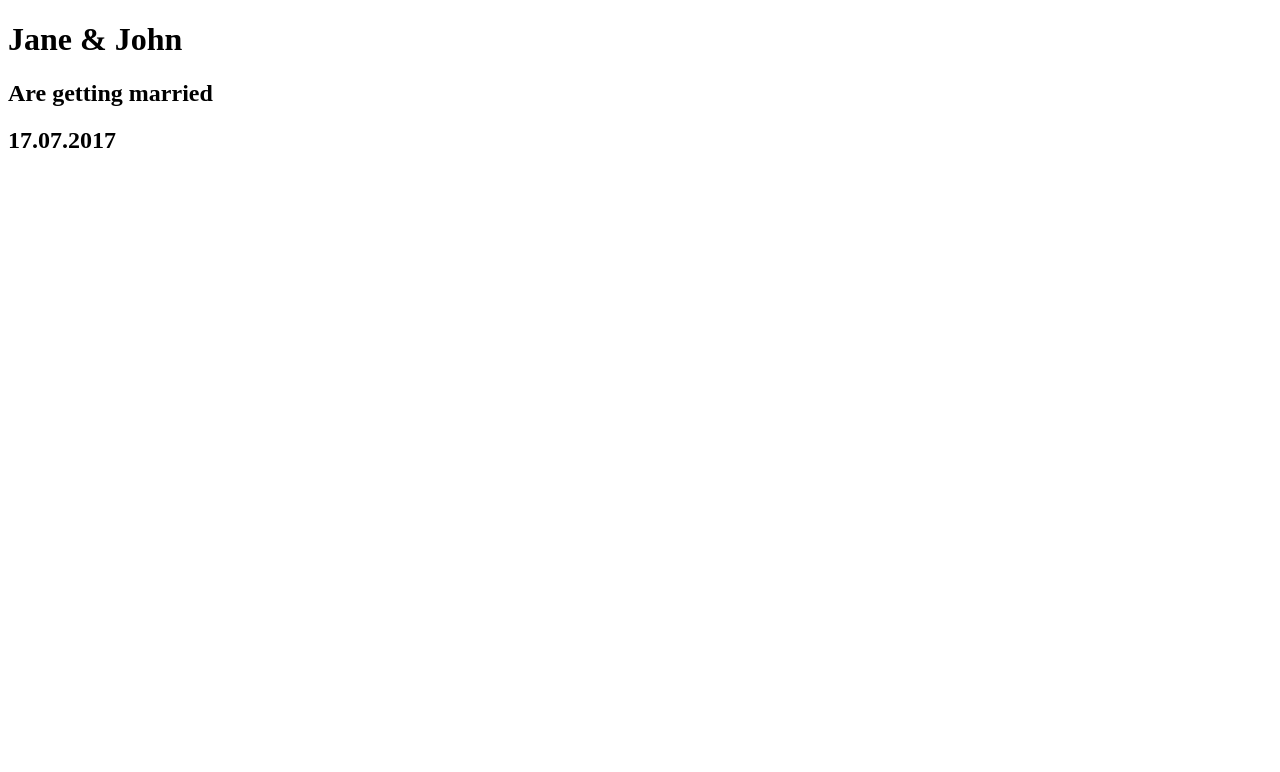
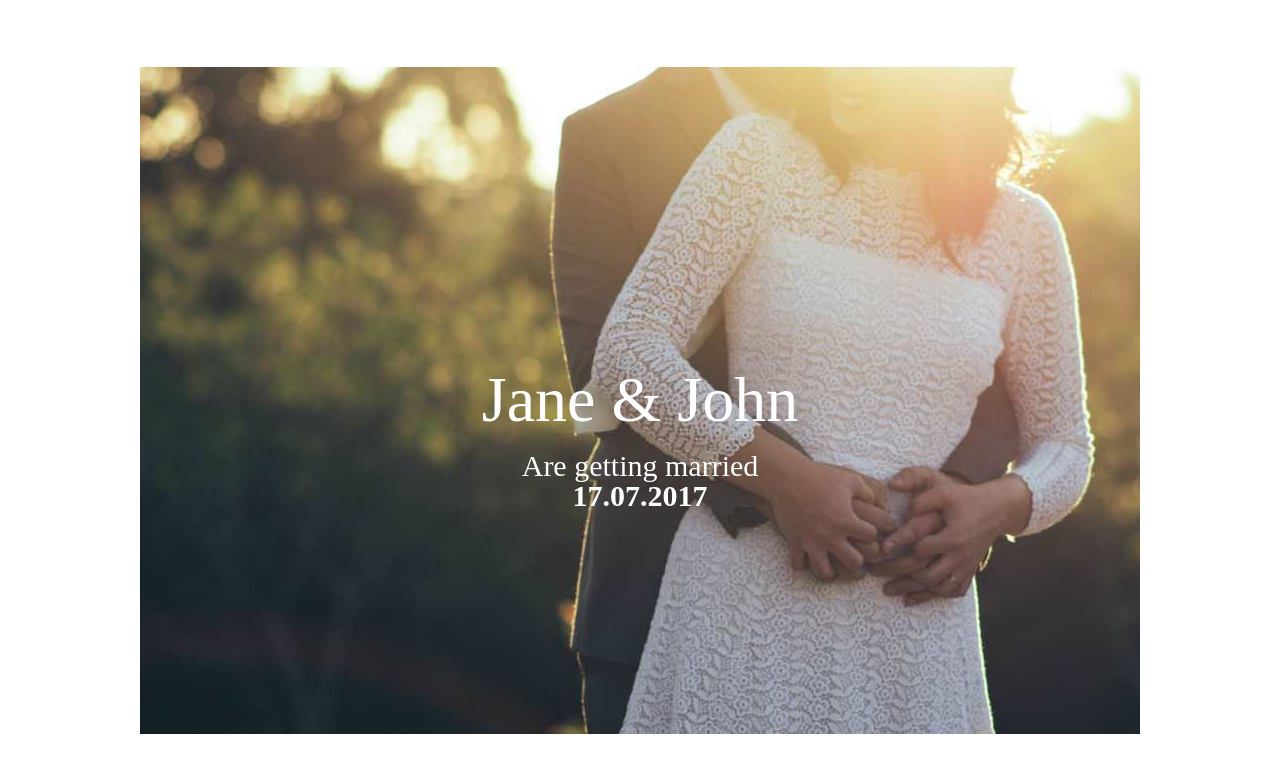
Before and after one commit to IndreRod88/frontendkursas2, a plain HTML site: page Wedding/index.html in a window 1280 px wide. Drawn offline with Linux system fonts and the light colour scheme.

Commit message:
NamuDarbas

```diff
--- a/Wedding/index.html
+++ b/Wedding/index.html
@@ -6,12 +6,11 @@
     <title>Wedding</title>
 </head>
 <body>
-<header class="w3-display-container w3-wide bgimg w3-grayscale-min" id="home">
-    <div class="w3-display-middle w3-text-white w3-center">
-        <h1 class="w3-jumbo">Jane & John</h1>
-        <h2>Are getting married</h2>
-        <h2><b>17.07.2017</b></h2>
-    </div>
-</header>
+<div style="align-content: center">
+    <div class="h1">Jane & John</div>
+    <div class="h2">Are getting married<p></p></div>
+    <div class="h2"><b><p></p>17.07.2017</b></div>
+</div>
+</div>
 </body>
 </html>
--- a/Wedding/styles.css
+++ b/Wedding/styles.css
@@ -1,14 +1,26 @@
-.body {
-    width: 1080px;
-    height:100%;
+html {
+    background: url(img/wedding_couple.jpg) no-repeat center center fixed;         /* padaryti su pilku atspalviu fona
+    -webkit-background-size: cover;
+    -moz-background-size: cover;
+    -o-background-size: cover;
+    background-size: cover;
+    font-family: Verdana,sans-serif;                          /* !!!  fonta pakeisti, tarpus tarp eiluciu sutvarkyti */
+    font-size: 15px;
+    line-height: 1.5;
 }
-.blokas {
-    background-image: url("img/wedding_couple.jpg");
-    background-repeat: no-repeat;
-    width: 100%;
-    min-height: 700px;
+.h1{
+  font-size:64px;
+    color: white;
     top:50%;
     left:50%;
     position: absolute;
     transform: translate(-50%, -50%);
 }
+.h2{
+    font-size:30px;
+    color: white;
+    top:60%;
+    left:50%;
+    position: absolute;
+    transform: translate(-50%, -50%);
+}
```
